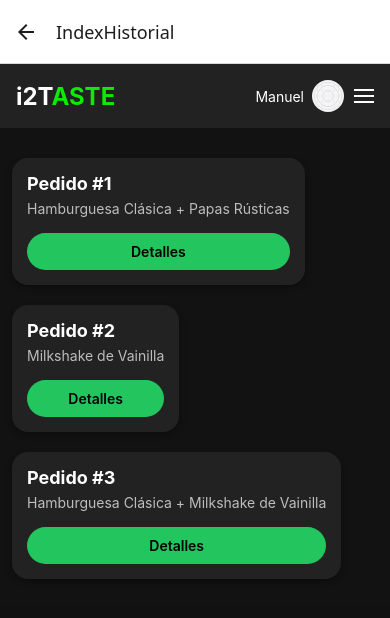
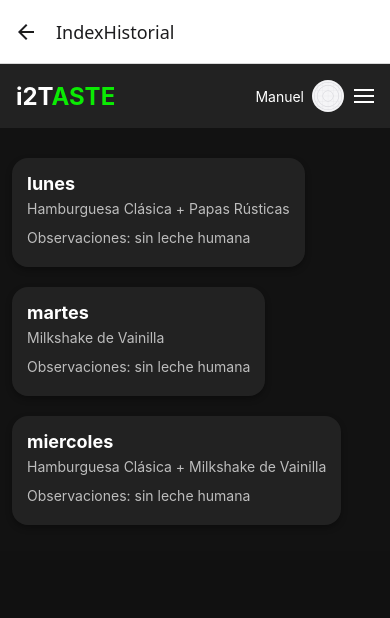
Before and after one commit to Matipeoli/Sistema_Gestion_Pedidos_ReactNative_Final, a React Native app: screen /IndexHistorial in a window 390 px wide. Shown: the top 618 px of the page. Built offline with nearby package versions, Linux system fonts and the light colour scheme.

Commit message:
observacion card historial y prueba

```diff
--- a/components/ComponenteTarjeta.tsx
+++ b/components/ComponenteTarjeta.tsx
@@ -4,7 +4,7 @@ import { View, Text, Image, StyleSheet, TouchableOpacity, TextInput, Modal, View
 interface CardProps {
   title: string;
   description?: string;
-  price?: number;
+  observacion?: string;
   image?: string;
   onPress?: () => void;
   style?: ViewStyle;
@@ -15,6 +15,7 @@ interface CardProps {
 const ComponenteTarjeta: React.FC<CardProps> = ({
   title,
   description,
+  observacion,
   image,
   onPress,
   style,
@@ -42,6 +43,7 @@ const ComponenteTarjeta: React.FC<CardProps> = ({
       <View style={styles.infoContainer}>
         <Text style={styles.title}>{title}</Text>
         {description && <Text style={styles.description}>{description}</Text>}
+        {observacion && <Text style={styles.description}>Observaciones: {observacion}</Text>}
         {actionLabel && (
           <TouchableOpacity
             onPress={handleActionPress} // ← MODIFICADO
--- a/screen/IndexHistoial.tsx
+++ b/screen/IndexHistoial.tsx
@@ -27,16 +27,19 @@ const IndexHistorial: React.FC = () => {
   // hardcodeo de historial de pedidos
   const historial = [
     {
-      title: 'Pedido #1',
+      title: 'lunes',
       description: 'Hamburguesa Clásica + Papas Rústicas',
+      observacion: 'sin leche humana',
     },
     {
-      title: 'Pedido #2',
+      title: 'martes',
       description: 'Milkshake de Vainilla',
+      observacion: 'sin leche humana',
     },
     {
-      title: 'Pedido #3',
+      title: 'miercoles',
       description: 'Hamburguesa Clásica + Milkshake de Vainilla',
+      observacion: 'sin leche humana',
     },
   ];
 
@@ -67,7 +70,7 @@ const IndexHistorial: React.FC = () => {
             key={index}
             title={item.title}
             description={item.description}
-            actionLabel="Detalles"
+            observacion={item.observacion}
             onActionPress={() => Alert.alert('Historial', item.title)}
           />
         ))}
--- a/screen/IndexPedidoAL.tsx
+++ b/screen/IndexPedidoAL.tsx
@@ -91,7 +91,6 @@ const IndexPedidoAL: React.FC = () => {
             title={tarjeta.title}
             description={tarjeta.description}
             image={tarjeta.image}
-            actionLabel="Observaciones"
             onActionPress={() => Alert.alert('Detalles', tarjeta.title)}
           />
         ))}
```
Also changed, not shown: screen/SeleccionarMenu.tsx (deleted).
